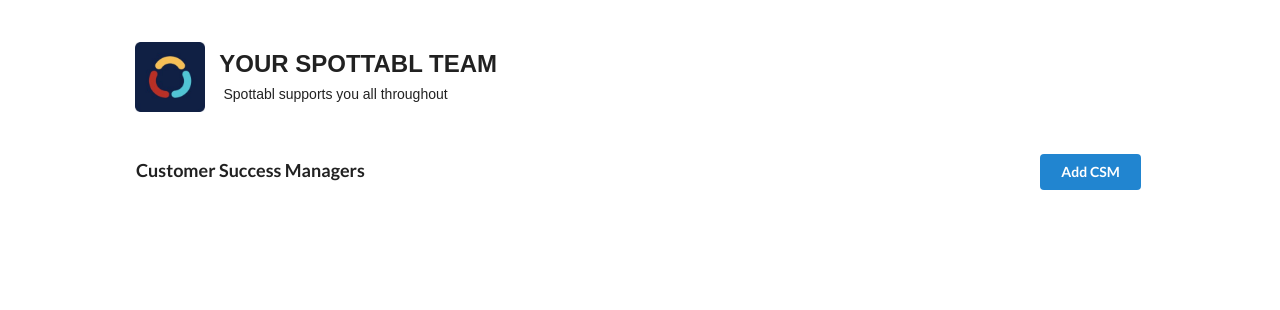
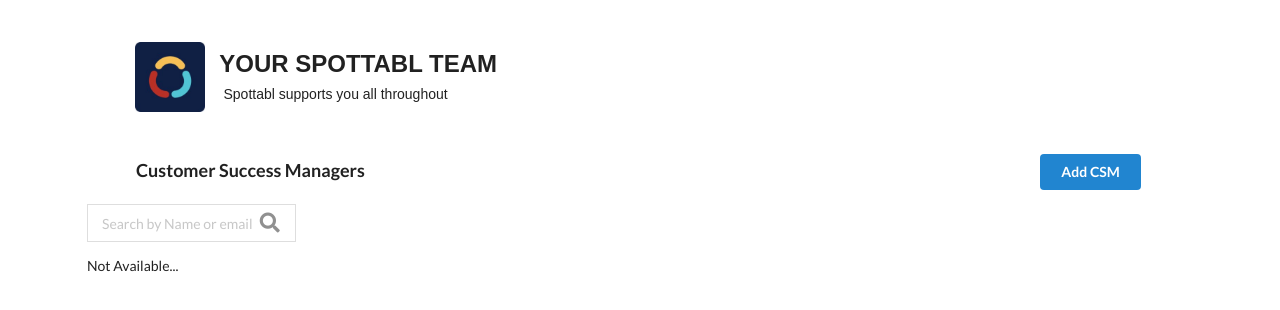
Before and after one commit to aniketak47/Spottabl, a React (Create React App) app: page / in a window 1280 px wide. Shown: the top 310 px of the page. Built offline with nearby package versions, Linux system fonts and the light colour scheme.

Commit message:
searching implemented

```diff
--- a/src/components/App.js
+++ b/src/components/App.js
@@ -17,6 +17,8 @@
 function App() {
   const LOCAL_STORAGE_KEY = "contacts";
   const [contacts, setContacts] = useState([]);
+  const [searchTerm, setSearchTerm] = useState("");
+  const [searchResults, setSearchResults] = useState([]);
 
   const addContactHandler = (contact) => {
     console.log(contact);
@@ -29,6 +31,18 @@
     });
 
     setContacts(newContactList);
+  };
+
+  const searchHandler = (searchTerm) => {
+    setSearchTerm(searchTerm);
+    if(searchTerm!==""){
+      const newContactList = contacts.filter((contact) => {
+        return Object.values(contact).join(" ").toLowerCase().includes(searchTerm.toLowerCase());
+      });
+      setSearchResults(newContactList);
+    }else{
+      setSearchResults(contacts);
+    }
   };
 
   useEffect(() => {
@@ -45,7 +59,7 @@
       <Router>
         <Header />
         <Switch>
-        <Route path="/" exact render={(props) => (<ContactList {...props} contacts={contacts} getContactId={removeContactHandler}/>)}
+        <Route path="/" exact render={(props) => (<ContactList {...props} contacts={searchTerm.length < 1 ? contacts : searchResults} getContactId={removeContactHandler} term={searchTerm} searchKeyword={searchHandler}/>)}
          />
         <Route path="/add" render={(props)=>(<AddContact {...props} addContactHandler={addContactHandler}/>)}/>} />
         </Switch>
--- a/src/components/ContactList.js
+++ b/src/components/ContactList.js
@@ -1,10 +1,10 @@
-import React from "react";
+import React, { useRef } from "react";
 import {Link} from "react-router-dom";
 import ContactCard from "./ContactCard";
 
 const ContactList = (props) => {
   console.log(props);
-
+  const inputEl = useRef("");
   const deleteConactHandler = (id) => {
     props.getContactId(id);
   };
@@ -19,11 +19,20 @@
       />
     );
   });
+
+  const getSearchTerm = () => {
+    props.searchKeyword(inputEl.current.value);
+  };
   return (
     <div className="main">
       <h3 style={{marginLeft:"3.5rem"}}>Customer Success Managers <Link to="/add"><button className="ui button blue right" style={{marginLeft:"48rem"}}>Add CSM</button></Link></h3>
-
-      <div className="ui celled list">{renderContactList}</div>
+      <div className="ui search">
+        <div className="ui icon input">
+          <input ref={inputEl} type="text" placeholder="Search by Name or email" className="prompt" value={ props.term} onChange={ getSearchTerm }/>
+          <i className="search icon"></i>
+        </div>
+      </div>
+      <div className="ui celled list">{renderContactList.length > 0 ? renderContactList : "Not Available..."}</div>
     </div>
   );
 };
```
Also changed, not shown: src/components/ContactCard.js (+3 -6 lines), src/images/user.png (deleted).
